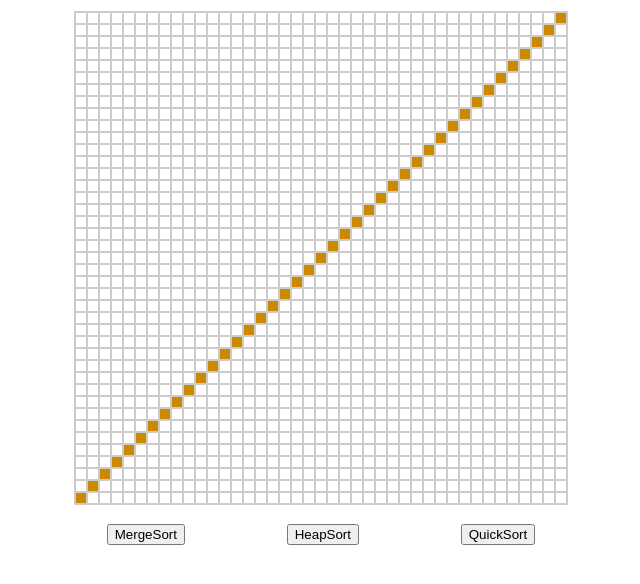
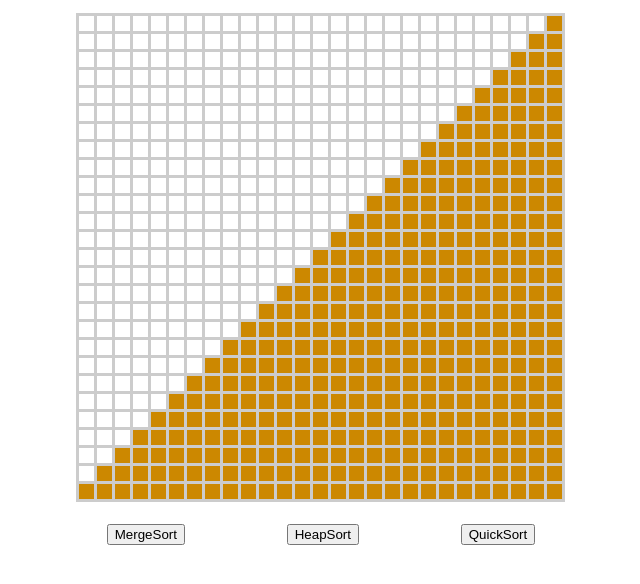
Before and after one commit to andkerr/sorting_app_plain, a plain HTML site: page index.html in a window 1280 px wide. Shown: the whole page, without its empty margins (319-959 px from the left). Drawn offline with Linux system fonts and the light colour scheme.

Commit message:
add bar plotting, minor syntax fixes

```diff
--- a/index.html
+++ b/index.html
@@ -6,7 +6,7 @@
   <meta name="viewport" content="width=device-width, initial-scale=1, shrink-to-fit=no">
   <link rel="stylesheet" href="styles/styles.css">
 
-  <title>Sorting App</title>
+  <title>SimpleSorter</title>
 </head>
 
 <body>
--- a/scripts/index.js
+++ b/scripts/index.js
@@ -1,9 +1,10 @@
 function main() {
-    algorithms = [MergeSort, HeapSort, QuickSort];
+    let algorithms = [MergeSort, HeapSort, QuickSort];
 
-    let vis = new Visualizer('canvas', msPerInterval = 200);
+    let vis = new Visualizer('canvas', msPerInterval = 150);
     vis.setInvertYAxis(true);
-    vis.initFromCellDimensions(10, 10, 2);
+    vis.setDrawBars(true);
+    vis.initFromCellDimensions(15, 15, 3);
     vis.drawSortedData();
     vis.mountButtons(algorithms);
 }
--- a/scripts/lib.js
+++ b/scripts/lib.js
@@ -10,12 +10,10 @@ function getRandomIntInclusive(min, max) {
 }
 
 function randomPerm(elts) {
-  let tmp, rand_idx;
+  let rand_idx;
   for (let i = 0; i < elts.length; ++i) {
     rand_idx = getRandomIntInclusive(i, elts.length - 1);
-    tmp = elts[i];
-    elts[i] = elts[rand_idx];
-    elts[rand_idx] = tmp;
+    [elts[i], elts[rand_idx]] = [elts[rand_idx], elts[i]];
   }
 
   return elts;
--- a/scripts/visualizer.js
+++ b/scripts/visualizer.js
@@ -1,6 +1,10 @@
 class Grid {
   constructor(canvasEltId) {
     this.#canvasElt = document.getElementById(canvasEltId);
+
+    // drawing defaults
+    this.#invertYAxis = false;
+    this.#drawBars = false;
   }
 
   initFromCellDimensions(cellWidth, cellHeight, gutter) {
@@ -39,13 +43,20 @@ class Grid {
     this.#invertYAxis = invert;
   }
 
+  setDrawBars(drawBars) {
+    this.#drawBars = drawBars;
+  }
+
   fillCell(i, j, color = '#cc8800') {
     let context = this.#canvasElt.getContext('2d');
     context.fillStyle = color;
     context.save();
 
-    context.translate(i * (this.#cellWidth + this.#gutter) + this.#gutter,
-                      j * (this.#cellHeight + this.#gutter) + this.#gutter);
+    let x = i;
+    let y = this.#invertYAxis ? this.#nRows - j - 1 : j;
+
+    context.translate(x * (this.#cellWidth + this.#gutter) + this.#gutter,
+                      y * (this.#cellHeight + this.#gutter) + this.#gutter);
     context.fillRect(0, 0, this.#cellWidth, this.#cellHeight);
 
     context.restore();
@@ -65,13 +76,13 @@ class Grid {
 
   drawYData(data) {
     this.clear();
-    for (let i = 0; i < data.length; ++i) {
-      if (this.#invertYAxis) {
-        this.fillCell(i, this.#nRows - data[i] - 1);
+    for (let x = 0; x < data.length; ++x) {
+      if (this.#drawBars) {
+        for (let y = 0; y < data[x]; ++y) {
+          this.fillCell(x, y);
+        }
       }
-      else {
-        this.fillCell(i, data[i]);
-      }
+      this.fillCell(x, data[x]);
     }
   }
 
@@ -90,6 +101,7 @@ class Grid {
   #nCols;
   #nRows;
   #invertYAxis;
+  #drawBars;
 
   /* Private Methods */
 
```
